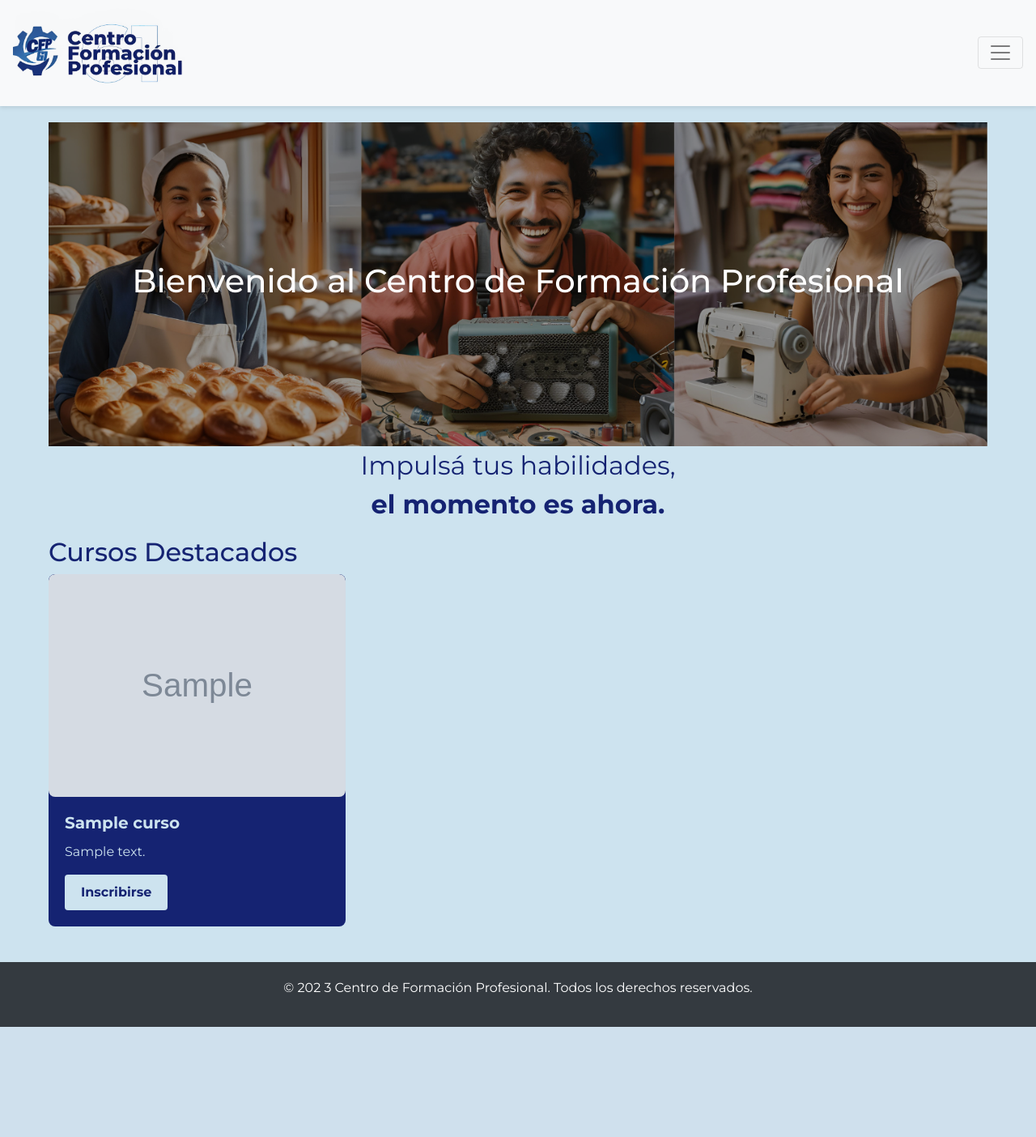
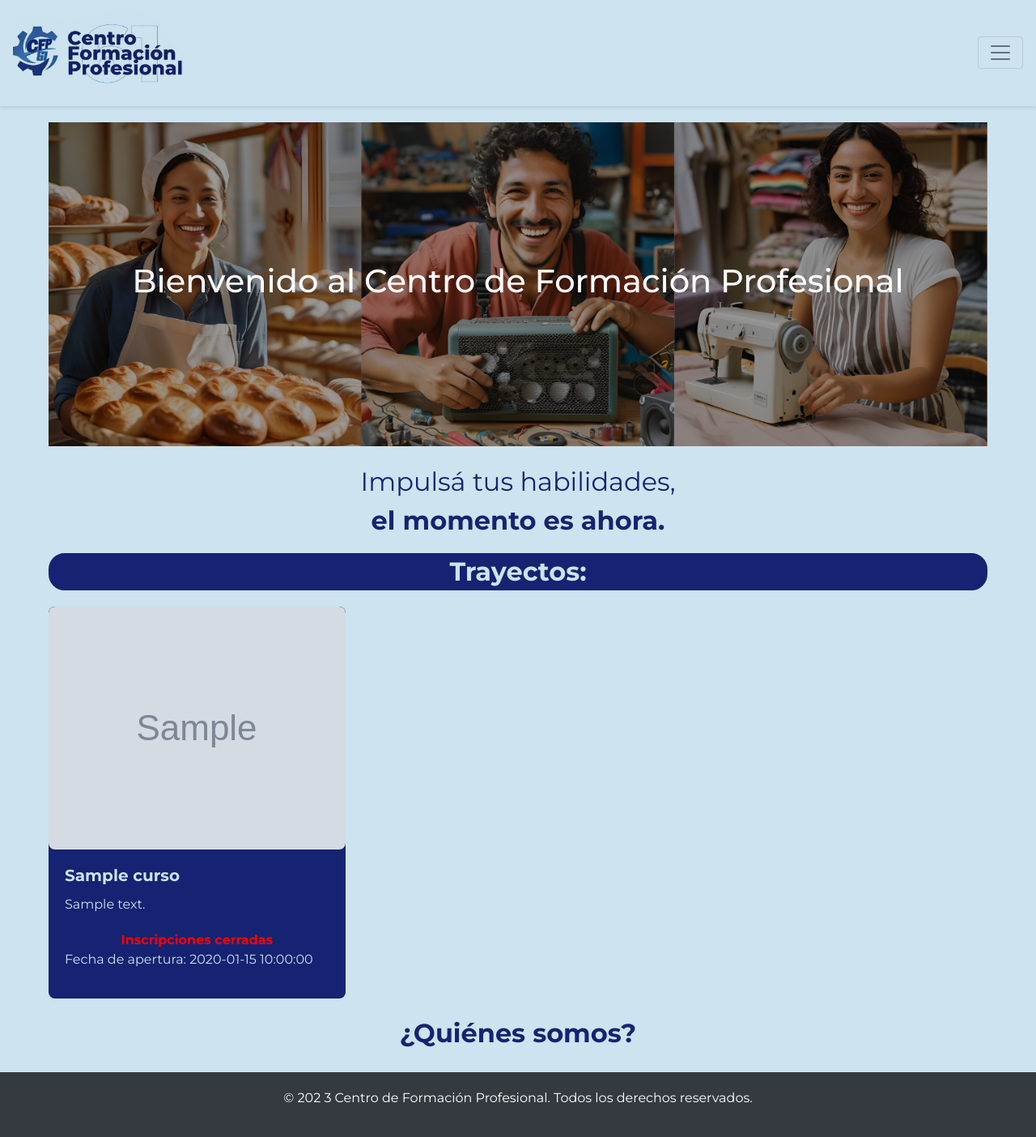
Before and after one commit to Agujaz817/centrodeformacion61, a PHP site: page /public/index.php in a window 1280 px wide. Shown: the whole page at 81% size. Before the commit the page ends 1268 px from the top, so only its background shows below. Run offline with PHP 8.4, Linux system fonts and the light colour scheme; tables that the repository leaves empty or names only in its code hold one stand-in row (values such as "Sample post"); grey boxes marked "Sample" are stand-in pictures; data that the repository does not hold is empty.

Commit message:
"Updated admin and public PHP files, added Bootstrap 5 and social media icons, modified CSS styles, and changed database queries."

```diff
--- a/public/index.php
+++ b/public/index.php
@@ -30,7 +30,7 @@ if (!$result) {
     <meta charset="UTF-8">
     <meta name="viewport" content="width=device-width, initial-scale=1.0">
     <link rel="stylesheet" href="./styles/style.css">
-
+    <link rel="stylesheet" href="https://cdn.jsdelivr.net/npm/bootstrap-icons@1.11.3/font/bootstrap-icons.min.css">
     <link rel="stylesheet" href="https://stackpath.bootstrapcdn.com/bootstrap/4.5.2/css/bootstrap.min.css">
     <link rel="stylesheet" href="./styles/style.css">
     <link rel="preconnect" href="https://fonts.googleapis.com">
@@ -42,7 +42,7 @@ if (!$result) {
     <header>
 
 
-<nav class="navbar navbar-light bg-light">
+<nav class="navbar navbar-light">
     <a class="" href="#">
         <img src="./IMG/lococfp61.png" alt="Logo" width="300px" style="margin-bottom: -30px; margin-top: -30px;">
     </a>
@@ -79,7 +79,17 @@ if (!$result) {
                 </li>
             <?php endif; ?>
         </ul>
+        <div class="social-icons">
+        <a href="https://www.instagram.com" target="_blank" style="color:  #152372; ">
+            <i class="bi bi-instagram" style="font-size: 30px;"></i>
+        </a>
+        <a href="https://www.facebook.com" target="_blank" style="color:  #152372;">
+            <i class="bi bi-facebook" style="font-size: 30px;"></i>
+        </a>
+        <p style=" position: relative; top: 10px;  " ><strong>¡Seguinos para enterarte de todo! </strong></p>
     </div>
+    </div>
+
 </nav>
     </header>
 
@@ -88,21 +98,32 @@ if (!$result) {
             <div class="bg-contrast"></div>
             <h1 class="hero">Bienvenido al Centro de Formación Profesional</h1>
         </div>
+
+
+
         <p class="slogan">Impulsá tus habilidades,<br> <strong>el momento es ahora.</strong></p>
-        <h2>Cursos Destacados</h2>
+        <h2 style="text-align: center; color: #cde3ef;font-weight:bold; border:#152372 solid 4px; border-radius:20px; background-color: #152372; margin-bottom:20px;">Trayectos:</h2>
         <div class="row">
             <?php
             if ($result->num_rows > 0) {
                 while ($curso = $result->fetch_assoc()) {
                     $foto = isset($curso['imagen']) ? '../public/IMG/' . htmlspecialchars($curso['imagen']) : 'default.jpg'; // Imagen por defecto si no hay
+                    $inscripciones_cerradas = $curso['inscripciones_cerradas'] ? 'inscripciones-cerradas' : '';
 
                     echo '<div class="col-md-4">';
-                    echo '<div class="card mb-4">';
-                    echo '<img src="' . $foto . '" alt="'  . '" class="card-img-top" "' . htmlspecialchars($curso['titulo']) . '">';
+                    echo '<div class="card mb-4 ' . $inscripciones_cerradas . '">';
+                    echo '<img src="' . $foto . '" alt="'  . htmlspecialchars($curso['titulo']) . '" class="card-img-top">';
                     echo '<div class="card-body">';
                     echo '<h5 class="card-title">' . htmlspecialchars($curso['titulo']) . '</h5>';
                     echo '<p class="card-text">' . htmlspecialchars($curso['descripcion']) . '</p>';
-                    echo '<a href="./inscripcion.php"' . htmlspecialchars($curso['id']) . '" class="btn btn-primary">Inscribirse</a>';
+
+                    if ($curso['inscripciones_cerradas']) {
+                        echo '<div class="inscripcion-cerrada">Inscripciones cerradas</div>';
+                        echo '<p>Fecha de apertura: ' . htmlspecialchars($curso['fecha_apertura']) . '</p>';
+                    } else {
+                        echo '<a href="./inscripcion.php?id=' . htmlspecialchars($curso['id']) . '" class="btn btn-primary">Inscribirse</a>';
+                    }
+
                     echo '</div>';
                     echo '</div>';
                     echo '</div>';
@@ -112,7 +133,13 @@ if (!$result) {
             }
             ?>
         </div>
+        <div class="row">
+            <div class="col-sm">
+                <h2 style="text-align: center; font-weight:bold">¿Quiénes somos?</h2>
+            </div>
+        </div>
     </main>
+
 
     <footer class="text-center">
         <p>&copy; 202 3 Centro de Formación Profesional. Todos los derechos reservados.</p>
--- a/public/inscripcion.php
+++ b/public/inscripcion.php
@@ -6,7 +6,7 @@ $db = new Database();
 $conn = $db->getConnection(); // Obtener la conexión a la base de datos
 
 // Obtener cursos para el formulario de inscripción
-$sql = "SELECT id, titulo FROM cursos"; // Consulta para obtener los títulos de los cursos
+$sql = "SELECT id, titulo FROM cursos WHERE inscripciones_cerradas = 0"; // Consulta para obtener los títulos de los cursos
 $result = $conn->query($sql);
 
 // Verificar si la consulta fue exitosa
--- a/public/styles/style.css
+++ b/public/styles/style.css
@@ -22,7 +22,7 @@ body {
 
 /* Encabezado (Navbar) */
 .navbar {
-    background-color: rgba(255, 255, 255, 0.8); /* Fondo translúcido */
+    background-color: #cde3ef; /* Fondo translúcido */
     box-shadow: 0 2px 5px rgba(0, 0, 0, 0.1); /* Sombra leve */
     position:sticky;
     width: 100%;
@@ -99,6 +142,7 @@ body {
     font-size: xx-large;
     text-align: center;
     text-wrap: 2;
+    margin-top: 20px;
 
 }
 /* Sección de Cursos (Tarjetas) */
@@ -116,6 +160,9 @@ body {
 
 .card img {
     border-radius: 0.5rem; /* Bordes redondeados */
+    max-width: 100%; /* Asegúrate de que la imagen no exceda el ancho de la tarjeta */
+    height: 300px; /* Establece una altura fija para todas las imágenes */
+    object-fit: cover;
 }
 
 .card-title {
@@ -305,6 +352,14 @@ footer {
     background-color: #f1f1f1; /* Fondo claro */
     padding: 10px; /* Espaciado interno */
 }
+/* Estilo del offcanvas */
+
+.inscripcion-cerrada {
+    color: red; /* Color rojo para resaltar */
+    font-weight: bold; /* Negrita */
+    text-align: center; /* Centrado */
+    margin-top: 20px; /* Margen superior */
+}
 
 /* Estilos para los botones de acción en la página de administración */
 .admin-btn {
```
Also changed, not shown: other parts of public/styles/style.css (+43 -0 lines), admin/abrir_inscripcion.php (added, +26 -0 lines), admin/admin.php (+62 -19 lines), admin/cerrar_inscripcion.php (added, +22 -0 lines), 1 other file.
